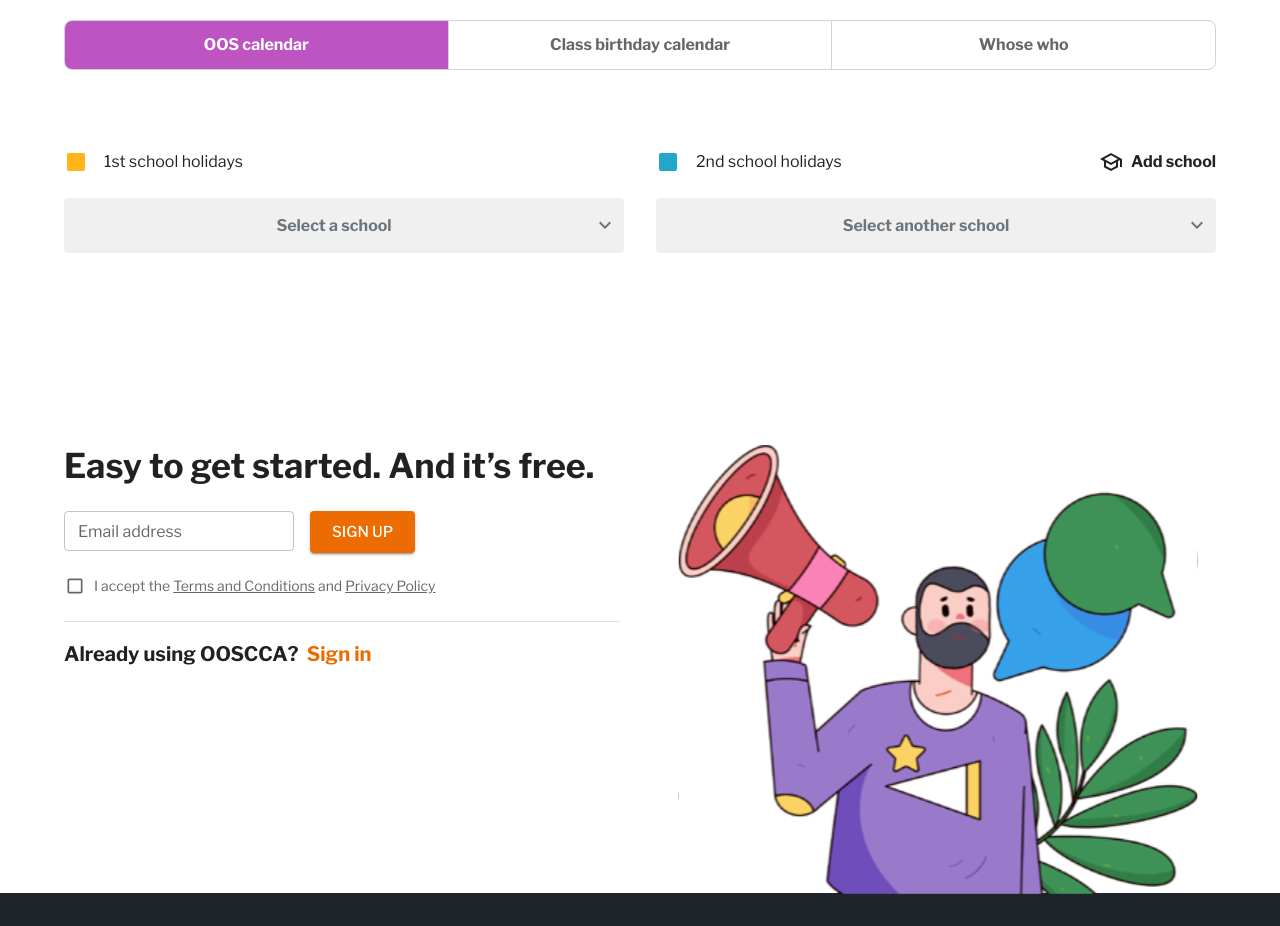
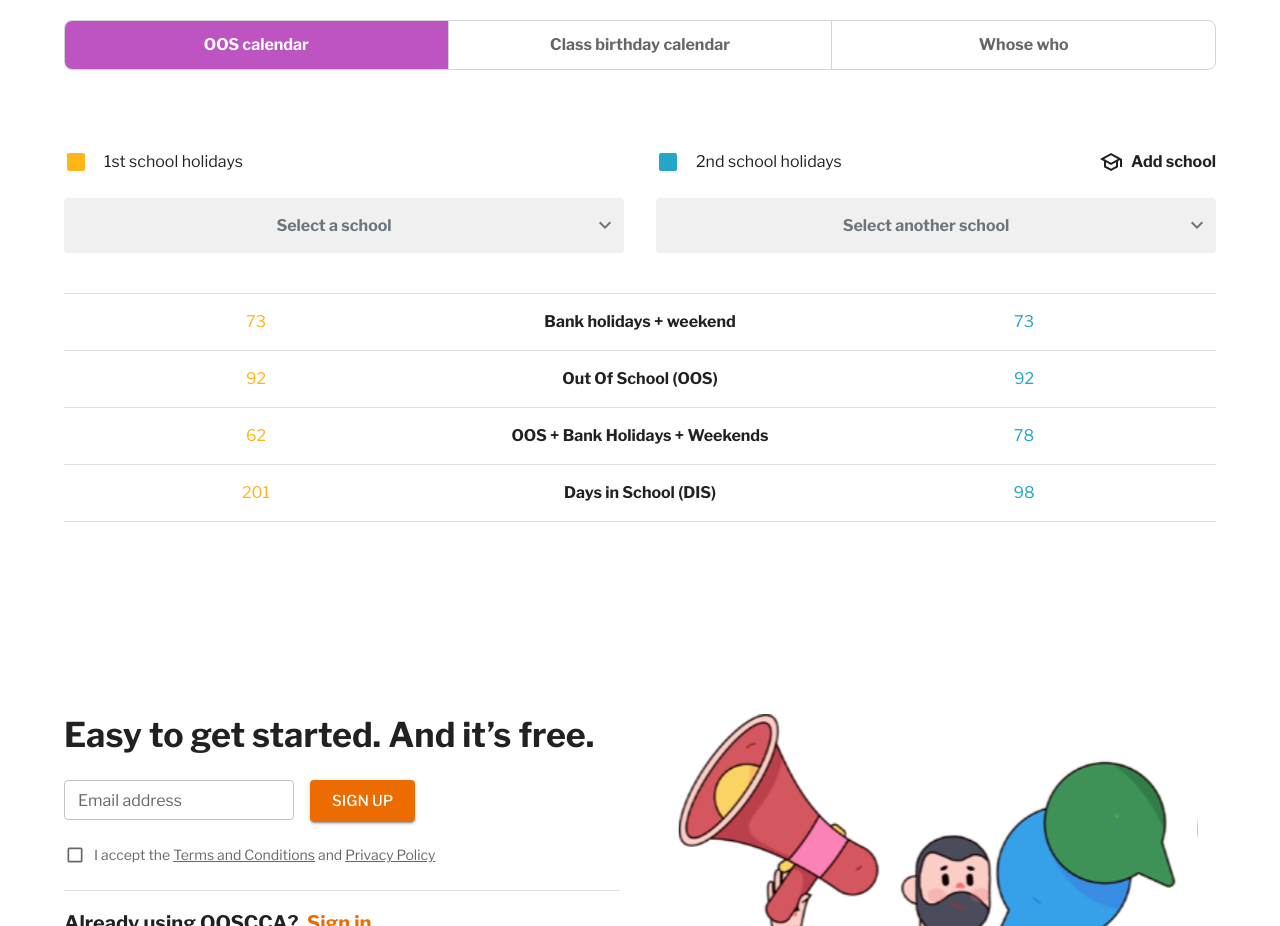
Before and after one commit to digital-brother/ooscca-fe, a Next.js app: page / in a window 1280 px wide. Shown: the part 4540-5466 px from the top of the page. Built offline with nearby package versions, Linux system fonts and the light colour scheme.

Commit message:
Add SchoolStats.js

```diff
--- a/src/app/(homepage)/SchoolStats.js
+++ b/src/app/(homepage)/SchoolStats.js
@@ -56,12 +56,51 @@ function SchoolSelect({ label, schools }) {
   );
 }
 
-export default function SchoolStats() {
-  const theme = useTheme();
-  const mdUp = useMediaQuery(theme.breakpoints.up("md"))
+function SchoolStatsTable(props) {
+  const indicators = [
+    { description: "Bank holidays + weekend", leftValue: 73, rightValue: 73 },
+    { description: "Out Of School (OOS)", leftValue: 92, rightValue: 92 },
+    {
+      description: "OOS + Bank Holidays + Weekends",
+      leftValue: 62,
+      rightValue: 78,
+    },
+    { description: "Days in School (DIS)", leftValue: 201, rightValue: 98 },
+  ];
 
   return (
-    <Box>
+    <Box {...props}>
+      {indicators.map((indicator, index) => (
+        <Grid
+          key={index}
+          container
+          sx={{
+            textAlign: "center",
+            borderTop: !index ? "1px solid #DBE2E7" : 0,
+            borderBottom: "1px solid #DBE2E7",
+            py: 2,
+          }}
+        >
+          <Grid item xs={1} sm={3} md={4} sx={{ color: "#FFB41A" }}>
+            {indicator.leftValue}
+          </Grid>
+          <Grid item xs={10} sm={6} md={4} sx={{ fontWeight: 700, px: 1 }}>
+            {indicator.description}
+          </Grid>
+          <Grid item xs={1} sm={3} md={4} sx={{ color: "#23A6C9" }}>
+            {indicator.rightValue}
+          </Grid>
+        </Grid>
+      ))}
+    </Box>
+  );
+}
+
+function SchoolPicker() {
+  const theme = useTheme();
+  const mdUp = useMediaQuery(theme.breakpoints.up("md"));
+
+  return (
     <Grid container columnSpacing={4} rowSpacing={3}>
       <Grid item xs={12} sm={6} sx={{ order: { xs: 1, sm: 3 } }}>
         <SchoolSelect label="Select a school" schools={SCHOOLS} />
@@ -76,7 +115,7 @@ export default function SchoolStats() {
           order: { xs: 3, sm: 1 },
           display: "flex",
           alignItems: "center",
-            mt: {xs: 1, sm: 0},
+          mt: { xs: 1, sm: 0 },
         }}
       >
         <SquareRoundedIcon sx={{ color: "#FFB41A" }} />
@@ -87,7 +126,7 @@ export default function SchoolStats() {
         xs={6}
         sx={{
           order: { xs: 4, sm: 2 },
-            mt: {xs: 1, sm: 0},
+          mt: { xs: 1, sm: 0 },
           display: "flex",
           justifyContent: "space-between",
         }}
@@ -100,13 +139,19 @@ export default function SchoolStats() {
         {mdUp && (
           <Box sx={{ display: "flex", alignItems: "center" }}>
             <SchoolOutlinedIcon />
-              <Typography sx={{ fontWeight: 700, ml: 1 }}>
-                Add school
-              </Typography>
+            <Typography sx={{ fontWeight: 700, ml: 1 }}>Add school</Typography>
           </Box>
         )}
       </Grid>
     </Grid>
+  );
+}
+
+export default function SchoolStats() {
+  return (
+    <Box>
+      <SchoolPicker />
+      <SchoolStatsTable mt={5} />
     </Box>
   );
 }
```
Lines whose indentation alone changed are shown as unchanged.
